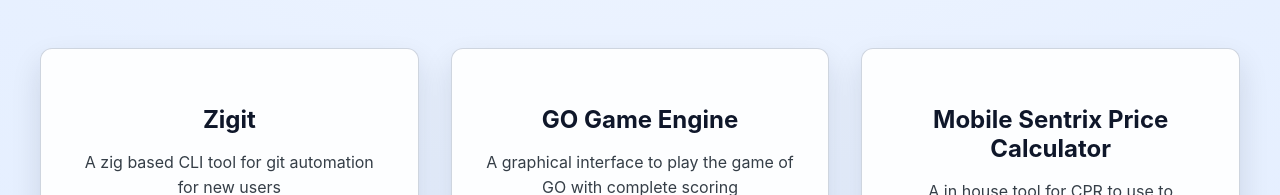
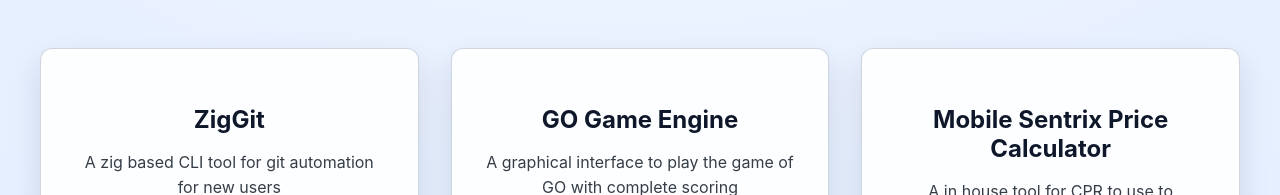
Before and after one commit to TrevorReedy/trevorreedy-portfollio, a React (Create React App) app: page / in a window 1280 px wide. Shown: the part 979-1174 px from the top of the page. Built offline with nearby package versions, Linux system fonts and the light colour scheme.

Commit message:
fixed name typo on ZigGit project card

```diff
--- a/src/App.js
+++ b/src/App.js
@@ -34,8 +34,8 @@ const ICONS = [
 
 export const PROJECTS = [
   {
-    slug: "zigit",
-    name: "Zigit",
+    slug: "ziggit",
+    name: "ZigGit",
     description: "A zig based CLI tool for git automation for new users",
     technologies: ["Zig", "GIT"],
     githubUrl: "https://github.com/TrevorReedy/ZigGit",
```
